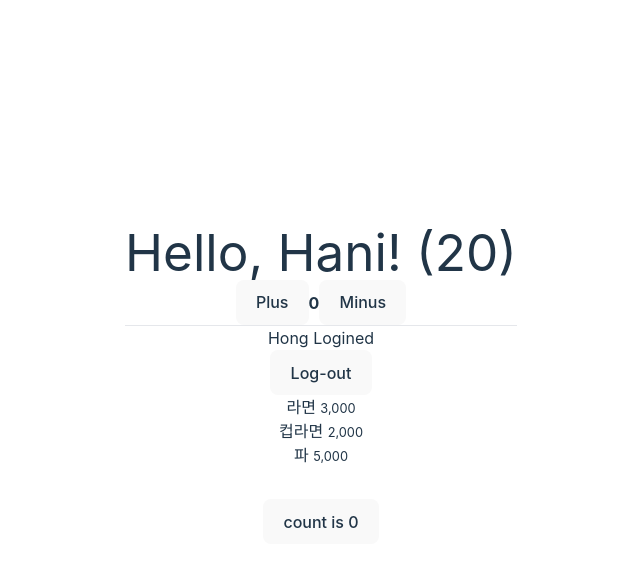
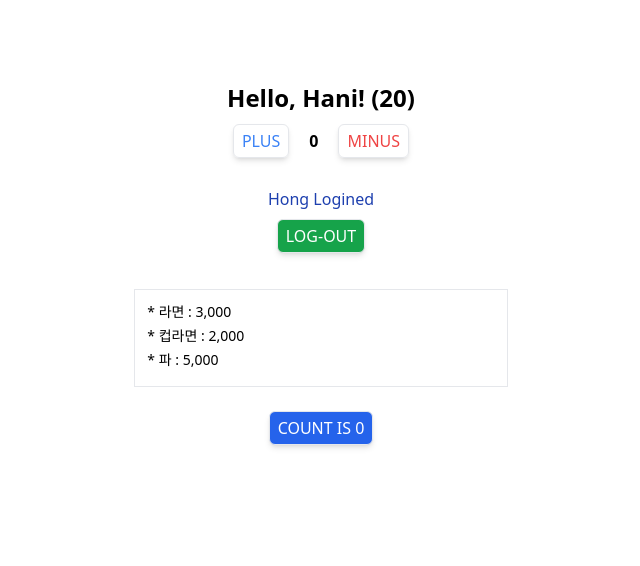
Before and after one commit to yermxx/sesac-practice, a React (Vite) app in the folder rbvite/: page / in a window 1280 px wide. Shown: the top 566 px of the page, without its empty margins (319-959 px from the left). Built offline with nearby package versions, Linux system fonts and the light colour scheme.

Commit message:
✨ (React) Style Update & Add Button, LabelInput Components

```diff
--- a/rbvite/src/App.tsx
+++ b/rbvite/src/App.tsx
@@ -1,5 +1,4 @@
 import { useState } from 'react';
-import './App.css';
 import Hello from './components/Hello';
 import My from './components/My';
 
@@ -28,7 +27,7 @@ function App() {
   const minusCount = () => setCount(count - 1);
 
   return (
-    <>
+    <div className='grid place-items-center m-20'>
       <Hello
         name='Hani!'
         age={20}
@@ -40,11 +39,14 @@ function App() {
       {/* <pre>{JSON.stringify(session.loginUser)}</pre> */}
       <My session={session} logout={logout} login={login} />
       <div className='card'>
-        <button onClick={() => setCount((count) => count + 1)}>
+        <button
+          className='btn btn-primary btn-outline-success'
+          onClick={() => setCount((count) => count + 1)}
+        >
           count is {count}
         </button>
       </div>
-    </>
+    </div>
   );
 }
 
--- a/rbvite/src/components/Hello.tsx
+++ b/rbvite/src/components/Hello.tsx
@@ -7,7 +7,7 @@ type TitleProps = {
 };
 
 const Title = ({ text, name, age }: TitleProps) => (
-  <h1>
+  <h1 className='text-2xl font-bold leading-normal mb-2'>
     {text} {name} ({age})
   </h1>
 );
@@ -30,9 +30,10 @@ export default function Hello({
   const [myState, setState] = useState(0);
 
   return (
-    <>
+    <div className='mb-7 text-center'>
       <Title text='Hello,' name={name} age={age} />
       <button
+        className='btn text-blue-500'
         onClick={() => {
           setState(myState + 1);
           plusCount();
@@ -40,8 +41,10 @@ export default function Hello({
       >
         Plus
       </button>
-      <strong>{count}</strong>
-      <button onClick={() => minusCount()}>Minus</button>
-    </>
+      <strong className='mx-5'>{count}</strong>
+      <button className='btn text-red-500' onClick={() => minusCount()}>
+        Minus
+      </button>
+    </div>
   );
 }
--- a/rbvite/src/components/Login.tsx
+++ b/rbvite/src/components/Login.tsx
@@ -1,41 +1,80 @@
-import { FormEvent } from 'react';
+import { FormEvent, useState } from 'react';
+import Button from './atoms/Button';
+import LabelInput from './molecules/LabelInput';
 
 export default function Login({ login }: { login: () => void }) {
+  // useState 사용
+  const [id, setId] = useState(0);
+  const [name, setName] = useState('');
+
   const signIn = (e: FormEvent<HTMLFormElement>) => {
     e.preventDefault();
-    const eles = e.currentTarget.elements;
-    const { id, name } = eles as typeof eles & {
-      id: HTMLInputElement;
-      name: HTMLInputElement;
-    };
-    console.log('$$', id, name, eles);
-
-    if (!id.value || !name.value) {
+    if (!id || !name) {
       alert('Input the id & name !!');
-      id.focus();
       return;
     }
-
-    login(+id.value, name.value);
+    login(id, name);
   };
 
+  // const signIn = (e: FormEvent<HTMLFormElement>) => {
+  //   e.preventDefault();
+  //   const eles = e.currentTarget.elements;
+  //   const { id, name } = eles as typeof eles & {
+  //     id: HTMLInputElement;
+  //     name: HTMLInputElement;
+  //   };
+  //   console.log('$$', id, name, eles);
+
+  //   if (!id.value || !name.value) {
+  //     alert('Input the id & name !!');
+  //     id.focus();
+  //     return;
+  //   }
+
+  //   login(+id.value, name.value);
+  // };
+
   return (
-    <>
-      <form onSubmit={signIn}>
-        ID:
+    <form onSubmit={signIn} className='border p-4'>
+      <LabelInput
+        label='ID'
+        type='number'
+        onChange={(e) => setId(+e.currentTarget.value)}
+        classNames='border border-spacing-6 border-blue-300 mb-2'
+      />
+      <LabelInput
+        label='Name'
+        type='text'
+        onChange={(e) => setName(e.currentTarget.value)}
+        classNames='border border-spacing-6 border-blue-300 mb-2'
+      />
+      <Button
+        text='Sign in'
+        variant='btn-success'
+        classNames='float-end mt-3'
+      />
+      {/* <div className='grid place-items-center mb-6'>
+        <label htmlFor='id' className='w-24'>
+          ID
+        </label>
         <input
+          className='border border-spacing-6 border-blue-300 mb-2'
           type='number'
           id='id'
+          autoComplete='off'
           // onChange={(e) => setId(+e.currentTarget.value)}
-        />
-        Name:{' '}
+        /> */}
+      {/* <div className='grid place-items-center mb-6'>
+        Name
         <input
+          className='border border-spacing-6 border-blue-300 mb-4'
           type='text'
           id='name'
+          autoComplete='off'
           // onChange={(e) => setName(+e.currentTarget.value)}
         />
-        <button>Sign in</button>
-      </form>
-    </>
+        <Button text='Sign in' variant='btn-success' />
+      </div> */}
+    </form>
   );
 }
--- a/rbvite/src/components/My.tsx
+++ b/rbvite/src/components/My.tsx
@@ -18,10 +18,10 @@ export default function My({ session, logout, login }: Props) {
         <Login login={login} />
       )}
 
-      <ul>
+      <ul className='border my-3 mb-6 p-3 w-1/3'>
         {session.cart.map(({ id, name, price }) => (
-          <li key={id}>
-            {name} <small>{price.toLocaleString()}</small>
+          <li className='text-sm mb-1' key={id}>
+            * {name} : {price.toLocaleString()}
           </li>
         ))}
       </ul>
--- a/rbvite/src/components/Profile.tsx
+++ b/rbvite/src/components/Profile.tsx
@@ -8,8 +8,10 @@ type Props = {
 export default function Profile({ session, logout }: Props) {
   return (
     <>
-      <h3>{session.loginUser?.name} Logined</h3>
-      <button onClick={logout}>Log-out</button>
+      <h3 className='mb-2 text-blue-800'>{session.loginUser?.name} Logined</h3>
+      <button className='btn btn-success mb-6' onClick={logout}>
+        Log-out
+      </button>
     </>
   );
 }
--- /dev/null
+++ b/rbvite/src/components/atoms/Button.tsx
@@ -0,0 +1,9 @@
+type Props = {
+  text: string;
+  variant?: string;
+  classNames?: string;
+};
+
+export default function Button({ text, variant = '', classNames = '' }: Props) {
+  return <button className={`btn ${variant} ${classNames}`}>{text}</button>;
+}
--- /dev/null
+++ b/rbvite/src/components/molecules/LabelInput.tsx
@@ -0,0 +1,35 @@
+import { ChangeEvent, useId } from 'react';
+
+type Props = {
+  label: string;
+  type?: string;
+  placeholder?: string;
+  classNames?: string;
+  onChange?: (e: ChangeEvent<HTMLInputElement>) => void;
+};
+
+export default function LabelInput({
+  label,
+  type = 'text',
+  placeholder = `${label} ...`,
+  classNames = '',
+  onChange = () => {},
+}: Props) {
+  const id = useId();
+
+  return (
+    <div className='grid place-items-center mb-6'>
+      <label htmlFor={id} className='w-32'>
+        {label}
+      </label>
+      <input
+        id={id}
+        type={type}
+        placeholder={placeholder}
+        className={`inp ${classNames}`}
+        onChange={onChange}
+        autoComplete='off'
+      />
+    </div>
+  );
+}
--- a/rbvite/src/index.css
+++ b/rbvite/src/index.css
@@ -1,6 +1,32 @@
 @tailwind base;
 @tailwind components;
 @tailwind utilities;
+
+@layer base {
+  input.inp {
+    @apply w-full rounded-md border px-2 py-1 focus:border-blue-500 focus:outline-none focus:ring-0;
+  }
+}
+
+@layer components {
+  .btn {
+    @apply border-spacing-1.5 rounded-md border px-2 py-1 uppercase shadow-md hover:bg-slate-100 focus:ring focus:ring-opacity-75;
+  }
+
+  .btn-primary {
+    @apply bg-blue-600 text-white hover:bg-blue-700 focus:ring-blue-400;
+  }
+
+  .btn-danger {
+    @apply bg-red-600 text-white hover:bg-red-700 focus:ring-red-400;
+  }
+
+  .btn-success {
+    @apply bg-green-600 text-white hover:bg-green-700 focus:ring-green-400;
+  }
+}
+
+/*
 
 :root {
   font-family: Inter, system-ui, Avenir, Helvetica, Arial, sans-serif;
@@ -69,4 +95,4 @@ button:focus-visible {
   button {
     background-color: #f9f9f9;
   }
-}
+} */
```
